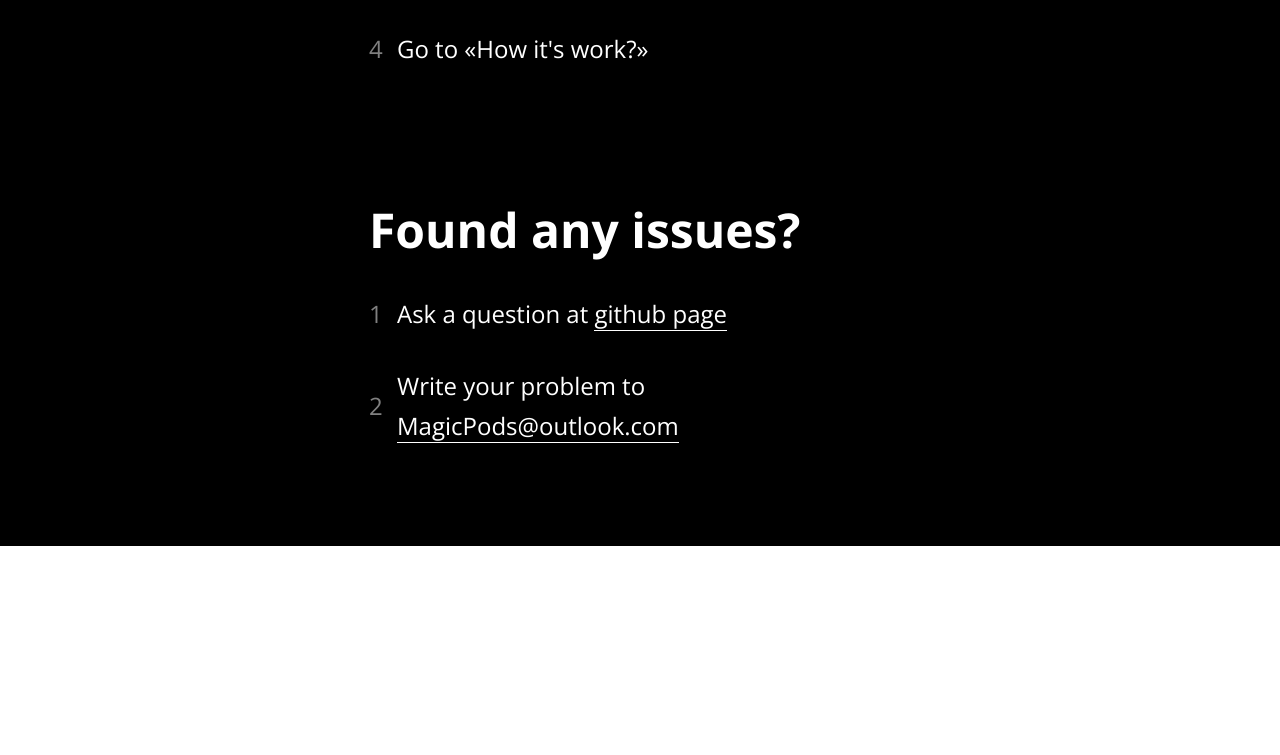
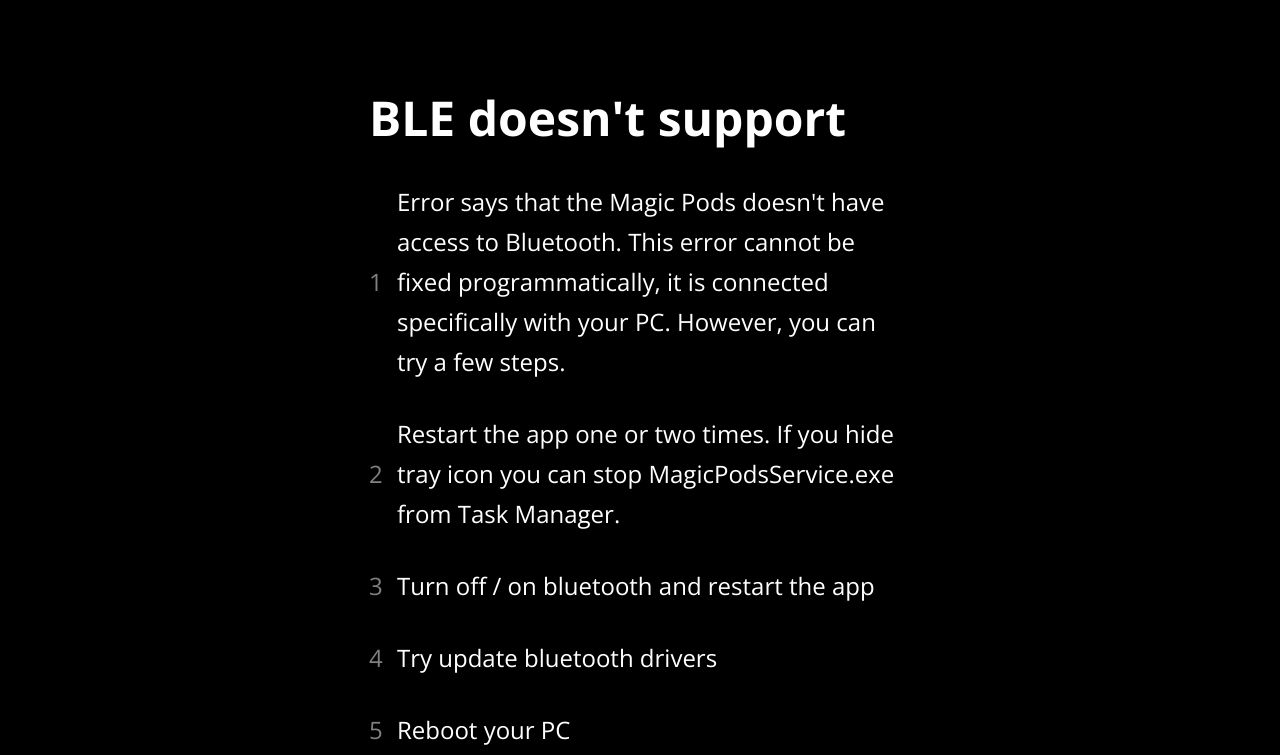
Before and after one commit to steam3d/MagicPods-www, a plain HTML site: page index.html in a window 1280 px wide. Shown: the part 1825-2580 px from the top of the page. Before the commit the page ends 2371 px from the top, so only its background shows below. Drawn offline with nearby package versions, Linux system fonts and the light colour scheme.

Commit message:
Update index.html

```diff
--- a/index.html
+++ b/index.html
@@ -73,10 +73,6 @@
           <div class="title">How does it work?</div>
           <ul>
             <li>Turn on bluetooth.</li>
-            <li>
-              Check your AirPods name. It must contain the word airpods. Example
-              «Jhon AirPods».
-            </li>
             <li>Bring the Airpods to your PC and open them.</li>
             <li>Watch the magic happen.</li>
           </ul>
@@ -90,6 +86,20 @@
             <li>Reboot your system or relaunch app.</li>
             <li>Go to «How it's work?»</li>
           </ul>
+          <div class="title">BLE doesn't support</div>
+          <ul>
+            <li>Error says that the Magic Pods doesn't have access to Bluetooth.
+                This error cannot be fixed programmatically, it is connected specifically
+                with your PC. However, you can try a few steps.
+            </li>
+            <li>
+              Restart the app one or two times. If you hide tray icon
+              you can stop MagicPodsService.exe from Task Manager.
+            </li>
+            <li>Turn off / on bluetooth and restart the app</li>
+            <li>Try update bluetooth drivers</li>
+            <li>Reboot your PC</li>
+          </ul>
           <div class="title">Found any issues?</div>
           <ul>
             <li>Ask a question at <a class="link" target="_blank" href="https://github.com/steam3d/MagicPods-Windows/issues">github page</a></li>
```
